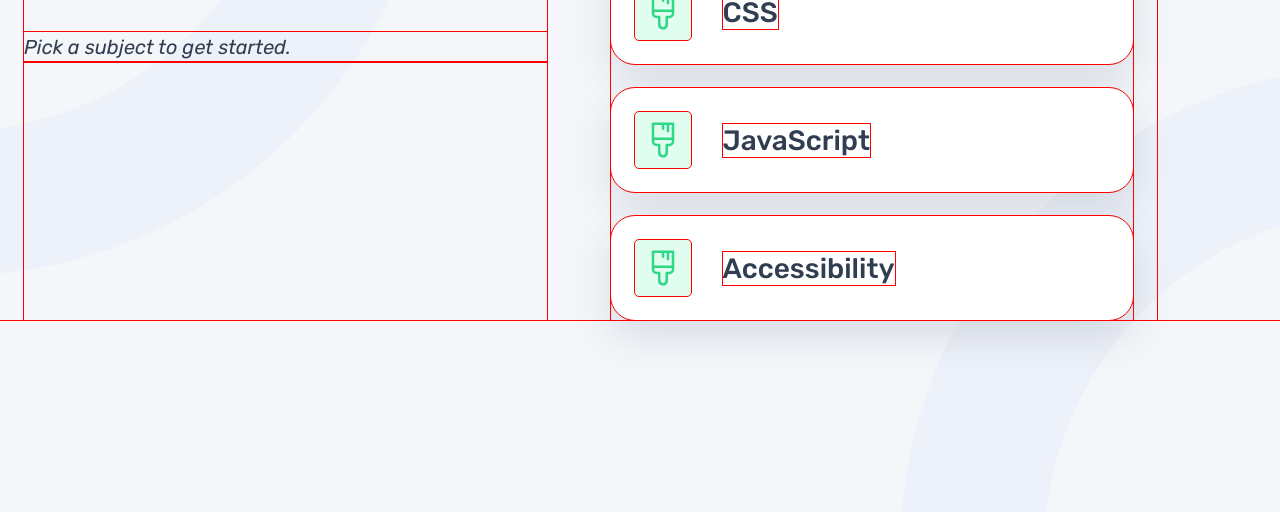
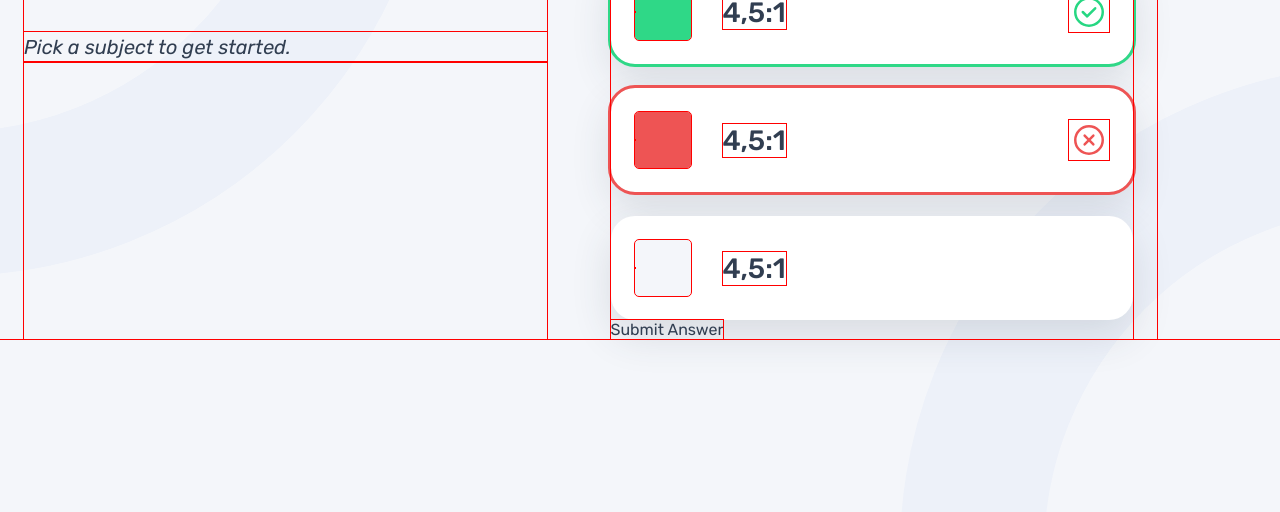
Before and after one commit to skhbabez/frontend-quiz-app, a plain HTML site: page index.html in a window 1280 px wide. Shown: the part 288-800 px from the top of the page. Drawn offline with Linux system fonts and the light colour scheme.

Commit message:
Added answer buttons

```diff
--- a/index.html
+++ b/index.html
@@ -57,7 +57,7 @@
           </div>
           <div class="content-container">
             <!-- quiz container -->
-            <div class="category-container">
+            <div class="btn-container" style="display: none">
               <!-- categories -->
 
               <button type="button" class="icon-btn icon icon-css">
@@ -73,14 +73,31 @@
                 <span>Accessibility</span>
               </button>
             </div>
-            <div style="display: none">
+            <div class="btn-container">
               <!-- answers -->
-              <ul>
-                <li></li>
-                <li></li>
-                <li></li>
-                <li></li>
-              </ul>
+
+              <label class="icon-btn option-btn icon icon-data" data-icon="A">
+                <span>4,5:1</span>
+                <input disabled type="radio" name="answer" />
+              </label>
+              <label
+                class="icon-btn option-btn icon icon-data correct"
+                data-icon="B"
+              >
+                <span>4,5:1</span>
+                <input disabled type="radio" name="answer" />
+              </label>
+              <label
+                class="icon-btn option-btn icon icon-data false"
+                data-icon="C"
+              >
+                <span>4,5:1</span>
+                <input type="radio" name="answer" />
+              </label>
+              <label class="icon-btn option-btn icon icon-data" data-icon="D">
+                <span>4,5:1</span>
+                <input type="radio" name="answer" />
+              </label>
               <buttom>Submit Answer</buttom>
             </div>
             <div style="display: none">
--- a/styles.css
+++ b/styles.css
@@ -81,6 +81,7 @@ img {
   --font-weight-medium: 500;
   --fluid-40-64: clamp(2.5rem, 1.0687rem + 6.1069vw, 4rem);
   --fluid-14-20: clamp(0.875rem, 0.5172rem + 1.5267vw, 1.25rem);
+  --fluid-32-40: clamp(2rem, 1.5229rem + 2.0356vw, 2.5rem);
 }
 
 body {
@@ -135,9 +136,9 @@ header {
   padding-block-start: 32px;
 }
 
-.category-container {
+.btn-container {
   width: 100%;
-  & * + * {
+  & > * + * {
     margin-block-start: var(--fluid-16-24);
   }
 }
@@ -150,31 +151,39 @@ header {
   font-size: var(--fluid-18-28);
 }
 
-.icon::before {
+.icon {
+  &::before {
     content: "";
     display: block;
     block-size: var(--label-size);
     inline-size: var(--label-size);
     border-radius: 4px;
-  background: var(--icon-label) no-repeat center/71.43%,
-    linear-gradient(var(--icon-color), var(--icon-color));
+    background: var(--icon-label) no-repeat center/71.43%;
+    background-color: var(--icon-color);
   }
-
-.icon-accessibility {
+  &.icon-accessibility {
     --icon-color: var(--purple-100);
     --icon-label: url("assets/images/icon-accessibility.svg");
   }
-.icon-css {
+  &.icon-css {
     --icon-color: var(--green-100);
     --icon-label: url("assets/images/icon-css.svg");
   }
-.icon-html {
+  &.icon-html {
     --icon-color: var(--orange-50);
     --icon-label: url("assets/images/icon-html.svg");
   }
-.icon-javascript {
+  &.icon-javascript {
     --icon-color: var(--blue-50);
     --icon-label: url("assets/images/icon-js.svg");
+  }
+  &.icon-data::before {
+    content: attr(data-icon raw-string, "B");
+    display: flex;
+    align-items: center;
+    justify-content: center;
+    color: var(--data-color, var(--grey-500));
+  }
 }
 
 .welcome-card {
@@ -222,8 +231,49 @@ header {
   color: var(--btn-color);
   padding: var(--fluid-16-24); /*maybe mediaquery instead*/
   border-radius: var(--fluid-12-24);
-  box-shadow: 0px 16px 40px 0px rgba(49, 62, 81, 14%);
+  box-shadow: 0px 16px 40px 0px rgba(49, 62, 81, 14%); /*fix for dark mode*/
   inline-size: 100%;
+}
+
+.option-btn {
+  --icon-color: var(--grey-50);
+  outline: solid 3px var(--option-out-color);
+  user-select: none;
+  & input {
+    appearance: none;
+    position: absolute;
+  }
+  &:not(:has(input:disabled), .correct, .false) {
+    &:has(input:checked) {
+      --icon-color: var(--purple-600);
+      --data-color: white;
+    }
+    &:has(input:focus, input:hover) {
+      --option-out-color: var(--purple-600);
+    }
+  }
+
+  &:is(.correct, .false) {
+    &::after {
+      content: "";
+      margin-left: auto;
+      inline-size: var(--fluid-32-40);
+      block-size: var(--fluid-32-40);
+      background: var(--answer-icon) center no-repeat;
+    }
+  }
+  &.correct {
+    --icon-color: var(--green-500);
+    --option-out-color: var(--green-500);
+    --data-color: white;
+    --answer-icon: url("assets/images/icon-correct.svg");
+  }
+  &.false {
+    --icon-color: var(--red-500);
+    --option-out-color: var(--red-500);
+    --data-color: white;
+    --answer-icon: url("assets/images/icon-incorrect.svg");
+  }
 }
 
 .dark-toggle {
```
Lines whose indentation alone changed are shown as unchanged.
